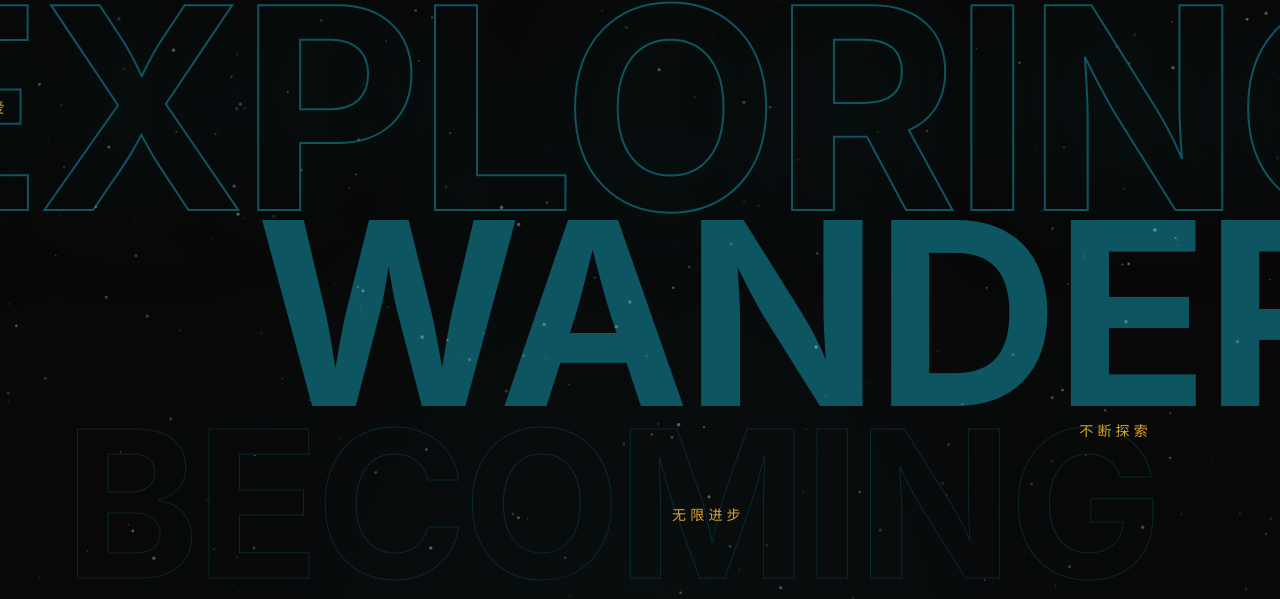
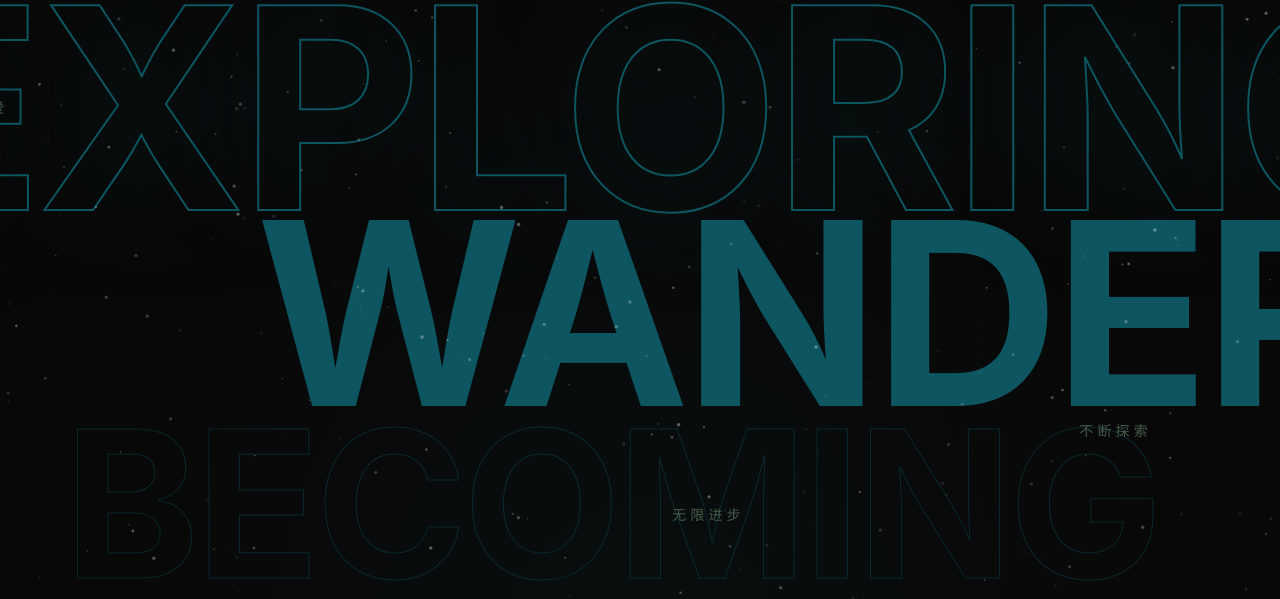
Before and after one commit to z1822700280-pixel/bakz-portfolio, a Next.js app: page / in a window 1280 px wide. Shown: the part 113-712 px from the top of the page. Built offline with nearby package versions, Linux system fonts and the light colour scheme.

Commit message:
Change secondary color from gold to muted green (#465D4C)

```diff
--- a/app/globals.css
+++ b/app/globals.css
@@ -4,7 +4,7 @@
 
 @theme inline {
   --color-primary: #0D5661;
-  --color-secondary: #DDA52D;
+  --color-secondary: #465D4C;
   --color-dark-bg: #080808;
   --color-dark-card: #111111;
   --color-dark-text: #e0e0e0;
@@ -46,7 +46,7 @@ html {
 
 :root {
   --color-primary: #0D5661;
-  --color-secondary: #DDA52D;
+  --color-secondary: #465D4C;
   --bg-primary: #f8f6f3;
   --bg-secondary: #f0ede8;
   --bg-card: #f5f2ee;
@@ -80,7 +80,7 @@ body {
 }
 
 .gradient-glow {
-  background: radial-gradient(circle at 50% 50%, rgba(221, 165, 45, 0.03) 0%, transparent 50%);
+  background: radial-gradient(circle at 50% 50%, rgba(70, 93, 76, 0.03) 0%, transparent 50%);
 }
 
 /* Section divider */
```
